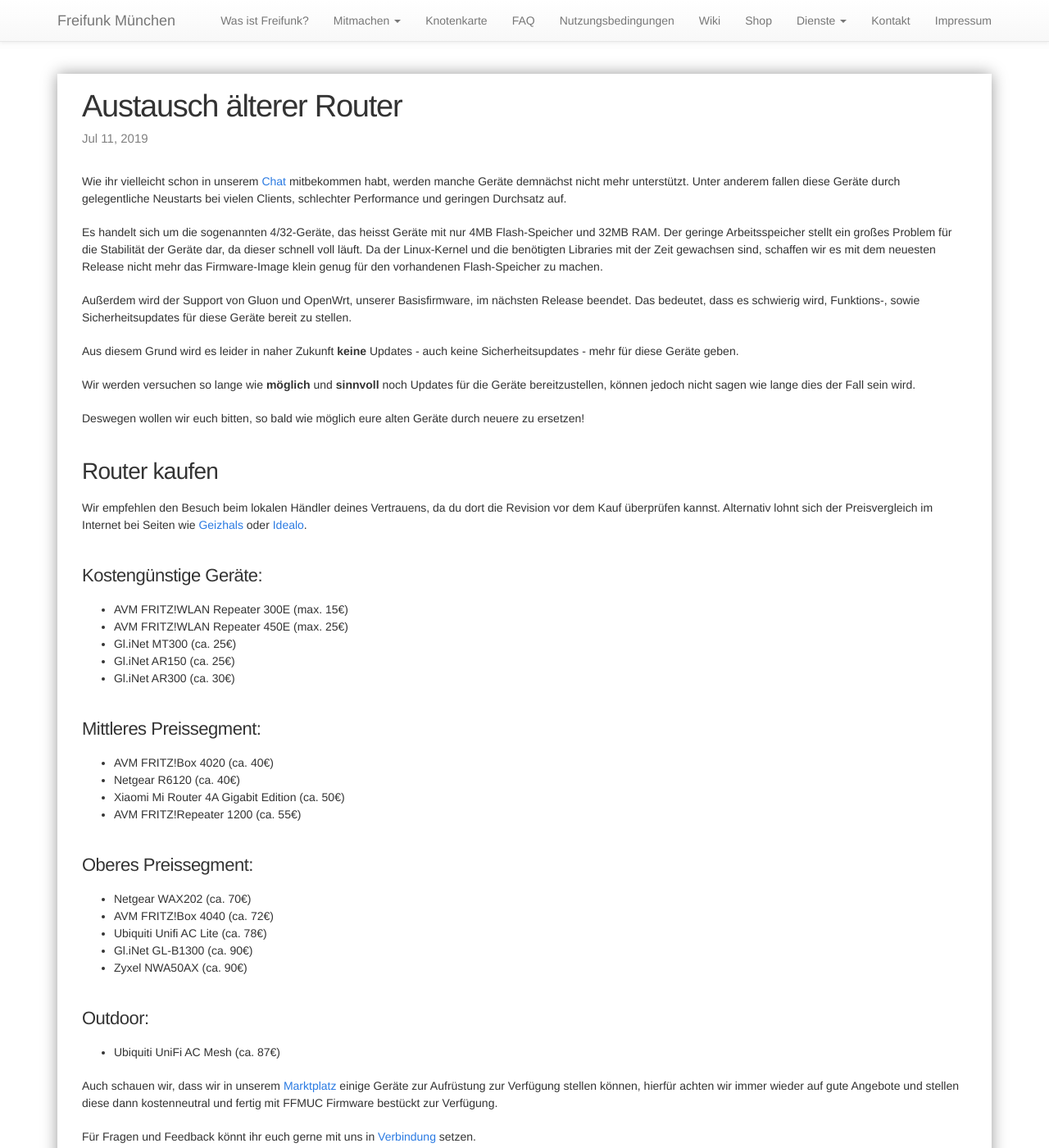
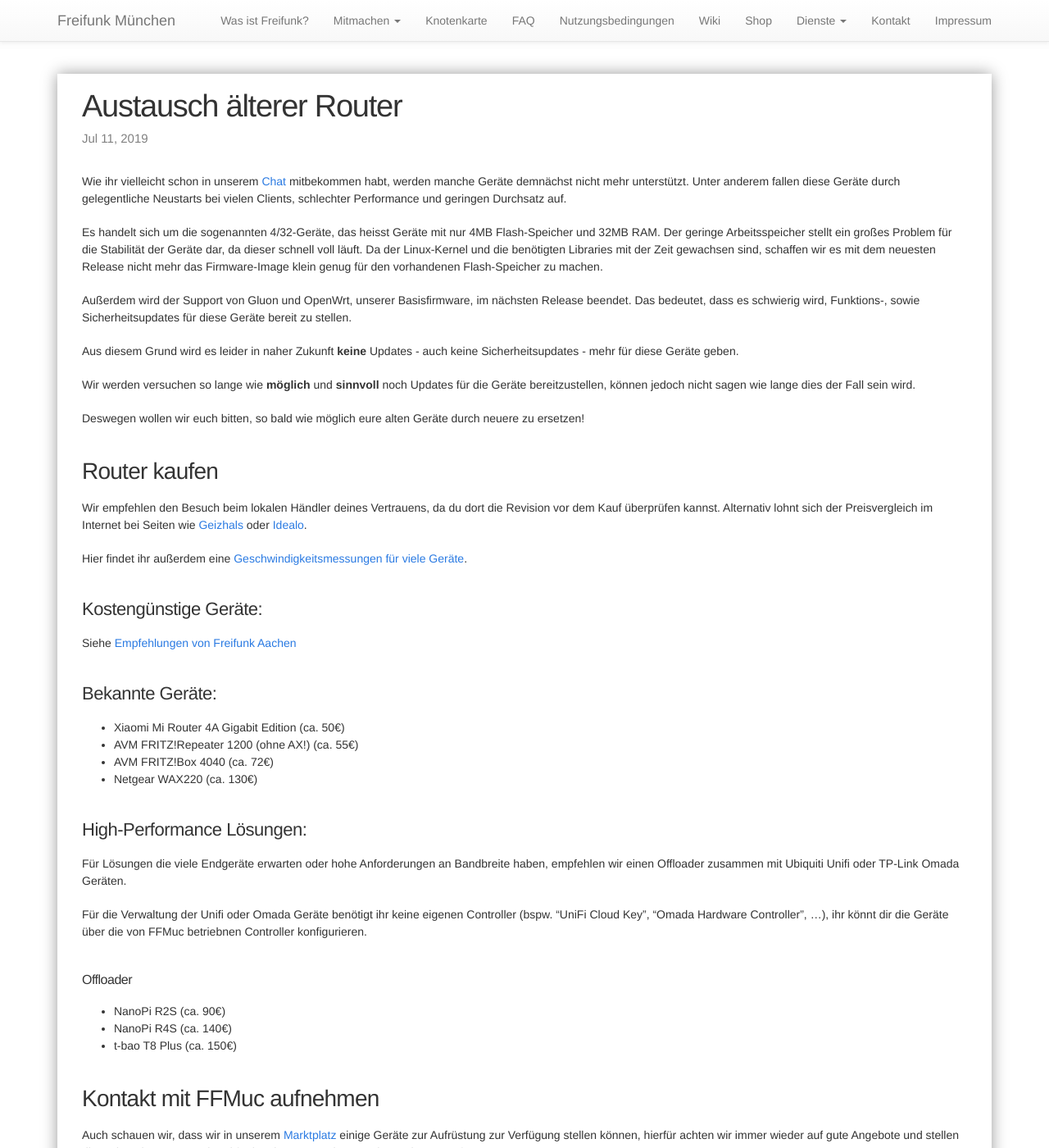
Before and after one commit to freifunkMUC/freifunkmuc.github.io, a Jekyll site: the page built from _posts/2019-07-11-austausch-aelterer-geraete.markdown, in a window 1280 px wide and 1400 px high. Shown: the whole window at 82% size. Built offline with Jekyll 4.4.1, drawn with Linux system fonts in a browser that asks for light colours.

Commit message:
Update 2019-07-11-austausch-aelterer-geraete.markdown
Added offloader setups and removed most recommendations as they are outdated.
Replaced with a link to a maintained recommendation from FFAchen.

```diff
--- a/_posts/2019-07-11-austausch-aelterer-geraete.markdown
+++ b/_posts/2019-07-11-austausch-aelterer-geraete.markdown
@@ -21,31 +21,35 @@ Deswegen wollen wir euch bitten, so bald wie möglich eure alten Geräte durch n
 
 Wir empfehlen den Besuch beim lokalen Händler deines Vertrauens, da du dort die Revision vor dem Kauf überprüfen kannst. Alternativ lohnt sich der Preisvergleich im Internet bei Seiten wie [Geizhals](https://geizhals.de/) oder [Idealo](https://www.idealo.de/).
 
+Hier findet ihr außerdem eine [Geschwindigkeitsmessungen für viele Geräte](https://ffmuc.net/wiki/doku.php?id=knb:gluon.speed-with-wg).
+
+
 ### Kostengünstige Geräte:
 
-* AVM FRITZ!WLAN Repeater 300E (max. 15€)
-* AVM FRITZ!WLAN Repeater 450E (max. 25€)
-* Gl.iNet MT300 (ca. 25€)
-* Gl.iNet AR150 (ca. 25€)
-* Gl.iNet AR300 (ca. 30€)
+Siehe [Empfehlungen von Freifunk Aachen](https://wiki.freifunk.net/Freifunk_Aachen/Hardware)
 
-### Mittleres Preissegment:
 
-* AVM FRITZ!Box 4020 (ca. 40€)
-* Netgear R6120 (ca. 40€)
+### Bekannte Geräte:
+
 * Xiaomi Mi Router 4A Gigabit Edition (ca. 50€)
-* AVM FRITZ!Repeater 1200 (ca. 55€)
+* AVM FRITZ!Repeater 1200 (ohne AX!) (ca. 55€)
+* AVM FRITZ!Box 4040 (ca. 72€)
+* Netgear WAX220 (ca. 130€)
 
-### Oberes Preissegment:
 
-* Netgear WAX202 (ca. 70€)
-* AVM FRITZ!Box 4040 (ca. 72€)
-* Ubiquiti Unifi AC Lite (ca. 78€)
-* Gl.iNet GL-B1300 (ca. 90€)
-* Zyxel NWA50AX (ca. 90€)
+### High-Performance Lösungen:
 
-### Outdoor:
-* Ubiquiti UniFi AC Mesh (ca. 87€)
+Für Lösungen die viele Endgeräte erwarten oder hohe Anforderungen an Bandbreite haben, empfehlen wir einen Offloader zusammen mit Ubiquiti Unifi oder TP-Link Omada Geräten.
+
+Für die Verwaltung der Unifi oder Omada Geräte benötigt ihr keine eigenen Controller (bspw. "UniFi Cloud Key", "Omada Hardware Controller", ...), ihr könnt dir die Geräte über die von FFMuc betriebnen Controller konfigurieren.
+
+#### Offloader
+* NanoPi R2S (ca. 90€)
+* NanoPi R4S (ca. 140€)
+* t-bao	T8 Plus	(ca. 150€)
+
+
+## Kontakt mit FFMuc aufnehmen
 
 Auch schauen wir, dass wir in unserem [Marktplatz](https://ffmuc.net/pad/p/Marktplatz) einige Geräte zur Aufrüstung zur Verfügung stellen können, hierfür achten wir immer wieder auf gute Angebote und stellen diese dann kostenneutral und fertig mit FFMUC Firmware bestückt zur Verfügung.
 
```
